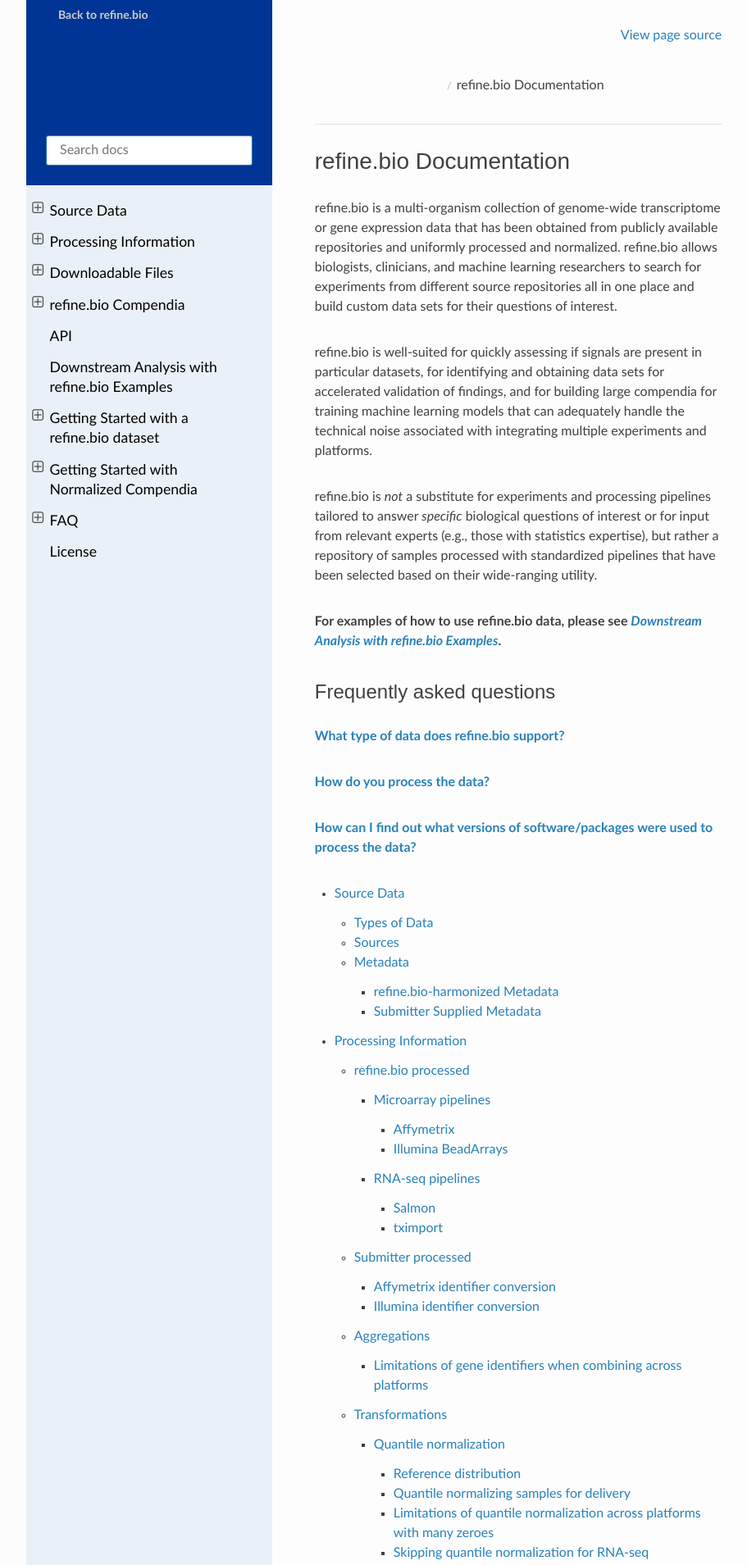
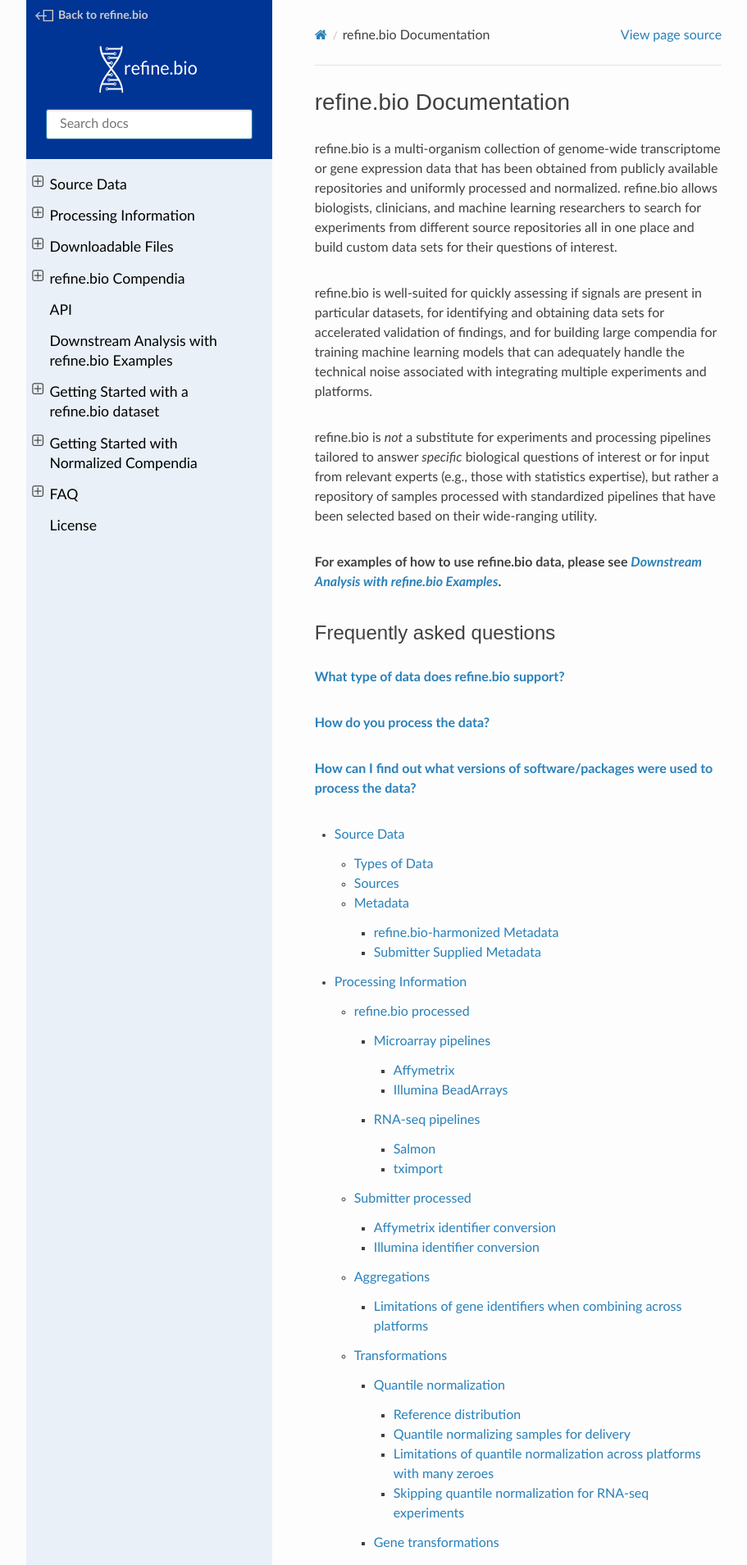
Before and after one commit to AlexsLemonade/refinebio-docs, a Sphinx documentation site: the page built from docs/index.md, in a window 1280 px wide. Shown: the top 1909 px of the page at 82% size, without its empty margins (158-1069 px from the left). Built offline with Sphinx 7.4.7 and the Read the Docs theme 2.0.0, drawn with Linux system fonts in a browser that asks for light colours.

Commit message:
relative paths and handle local dev

```diff
--- a/docs/_static/styles.css
+++ b/docs/_static/styles.css
@@ -51,22 +51,12 @@
   position: relative;
 }
 
-.icon-home {
-  width: 154px;
-  height: 59px;
-  padding: 32px;
-  background-repeat: no-repeat;
-  filter: brightness(0) invert(1);
-  color: transparent !important;
-  margin-top: 32px;
-}
-
 .wy-side-nav-search a:not(.wy-side-nav-search__back) {
   background: transparent;
   width: 122px;
   height: 59px;
   padding: 32px;
-  background-image: url('/en/latest/_static/logo-docs.svg');
+  background-image: url('logo-docs.svg');
   background-repeat: no-repeat;
   filter: brightness(0) invert(1);
   color: transparent;
@@ -84,10 +74,8 @@
   top: 5px;
   left: 5px;
   font-size: 14px !important;
-  background-image: url('/en/latest/_static/icon-exit.svg') !important;
+  background-image: url('icon-exit.svg') !important;
   background-position: 6px center !important;
-  padding-left: 24px;
-
   background-repeat: no-repeat !important;
   padding-left: 34px !important;
   color: #ccc !important;
--- a/docs/_templates/layout.html
+++ b/docs/_templates/layout.html
@@ -25,7 +25,7 @@
 
 {% block footer %}
   {{ super() }}
-  <script type="text/javascript" src="/en/latest/_static/js/sticky-sidebar.min.js"></script>
+  <script type="text/javascript" src="_static/js/sticky-sidebar.min.js"></script>
   <script type="text/javascript">
     (function() {
       var stickySidebar = new StickySidebar('.wy-side-scroll');
```
Also changed, not shown: other parts of docs/_templates/layout.html (+5 -1 lines). Lines whose indentation alone changed are shown as unchanged.
